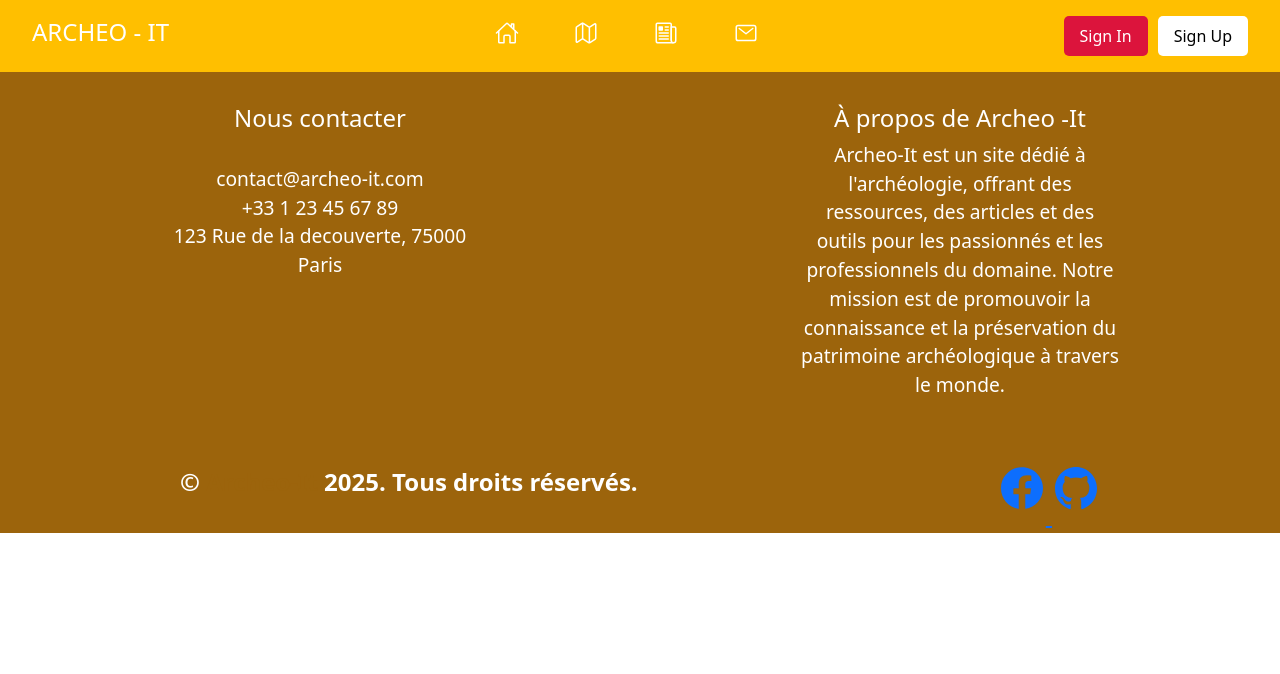
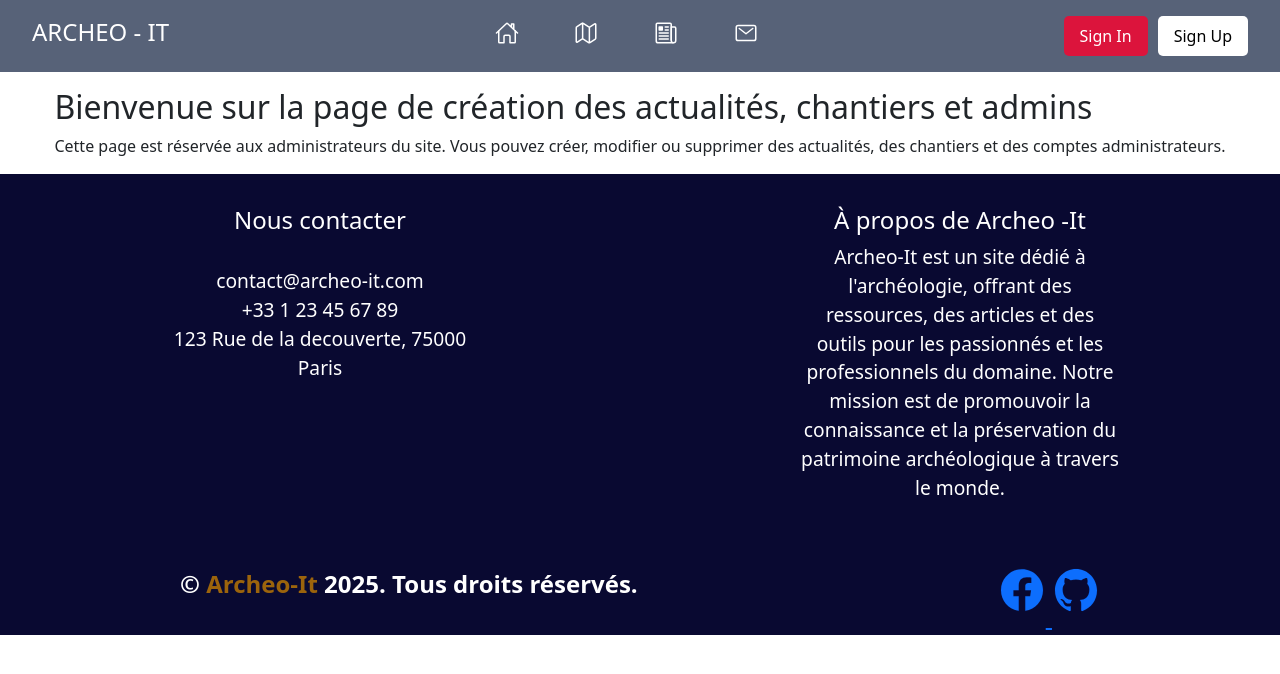
Before and after one commit to arcanoecole-It1/Archeo-It, a PHP site: page /creation.php in a window 1280 px wide. Shown: the top 674 px of the page. Run offline with PHP 8.4, Linux system fonts and the light colour scheme.

Commit message:
Nouvelle couleur

```diff
--- a/assets/css/footer.css
+++ b/assets/css/footer.css
@@ -1,7 +1,7 @@
 footer {
     display: flex;
     flex-direction: column;
-    background-color: #9c640c ;
+    background-color: #090931 ;
     color: white;
 }
 .foot-link:hover {
--- a/assets/css/header.css
+++ b/assets/css/header.css
@@ -5,7 +5,7 @@
     display: flex;
     justify-content: space-between;
     align-items: center;
-    background-color: #FFBF00;
+    background-color: #576278;
     padding: 1em 2em;
 }
 
--- a/creation.php
+++ b/creation.php
@@ -3,7 +3,7 @@
 <head>
     <meta charset="UTF-8">
     <meta name="viewport" content="width=device-width, initial-scale=1.0">
-    <title>Creation - Admins</title>
+    <title>Creation Actualités, Chantier , Admins, - Admins</title>
     <link href="https://cdn.jsdelivr.net/npm/bootstrap@5.3.3/dist/css/bootstrap.min.css" rel="stylesheet" integrity="sha384-QWTKZyjpPEjISv5WaRU9OFeRpok6YctnYmDr5pNlyT2bRjXh0JMhjY6hW+ALEwIH" crossorigin="anonymous">
     <script src="https://cdn.jsdelivr.net/npm/bootstrap@5.3.3/dist/js/bootstrap.bundle.min.js" integrity="sha384-YvpcrYf0tY3lHB60NNkmXc5s9fDVZLESaAA55NDzOxhy9GkcIdslK1eN7N6jIeHz" crossorigin="anonymous"></script>
     <link rel="stylesheet" href="./assets/css/header.css">
@@ -12,7 +12,25 @@
 </head>
 <body>
     <?php require 'header.php'; ?>
-
+    <main>
+        <div>
+            <h2>
+                Bienvenue sur la page de création des actualités, chantiers et admins
+            </h2>
+            <p>
+                Cette page est réservée aux administrateurs du site. Vous pouvez créer, modifier ou supprimer des actualités, des chantiers et des comptes administrateurs.
+            </p>
+            <a href="admin_create.php">
+                <div></div>
+            </a>
+            <a href="actualite_create.php">
+                <div></div>
+            </a>
+            <a href="chantier_create.php">
+                <div></div>
+            </a>
+        </div>
+    </main>
     <?php
     require 'footer.php';
     ?>
```
